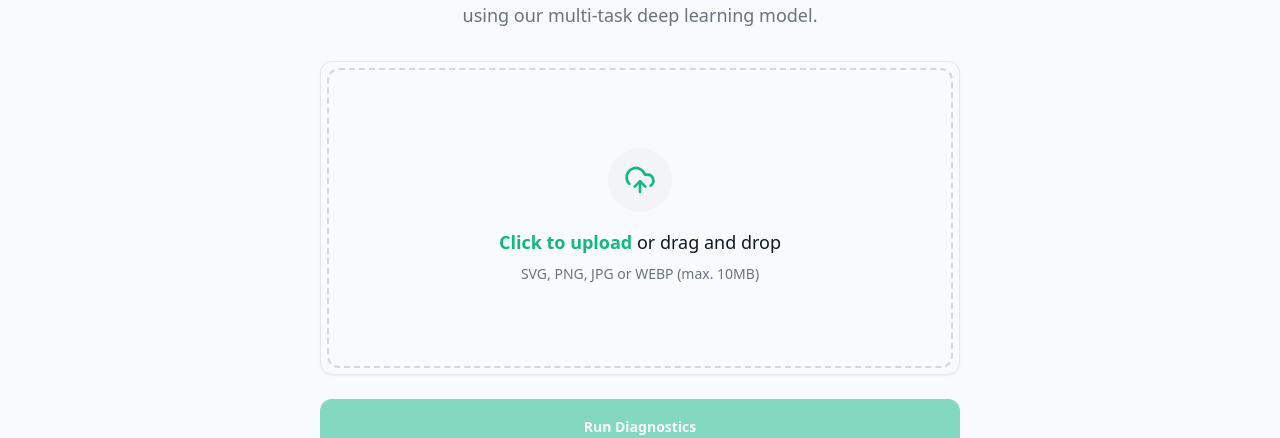
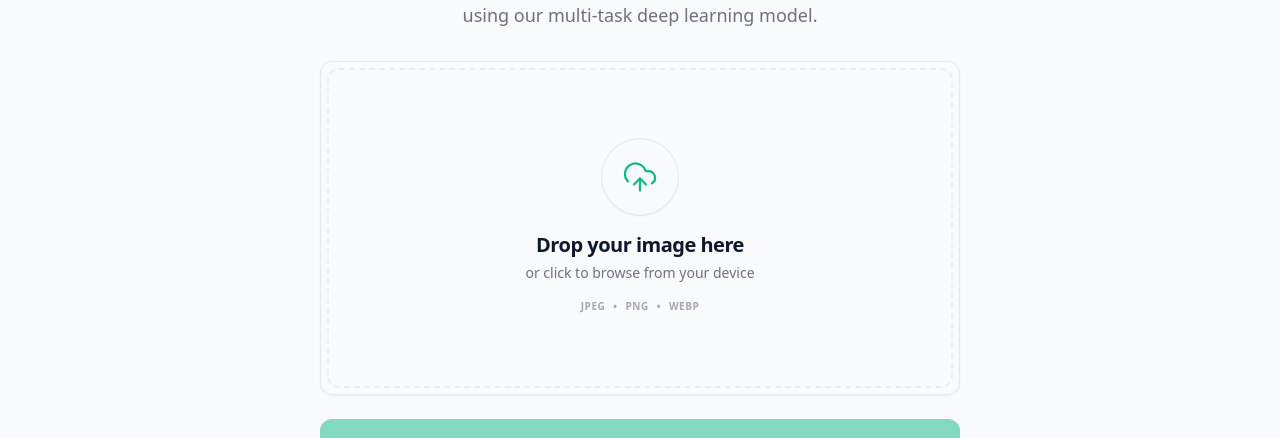
Before and after one commit to preethamdev05/Agri-AI, a React (Vite) app: page / in a window 1280 px wide. Shown: the part 188-626 px from the top of the page. Built offline with nearby package versions, Linux system fonts and the light colour scheme; no server answers.

Commit message:
style(ui): redesign file upload component with modern drag-drop zone and preview states

```diff
--- a/components/FileUpload.tsx
+++ b/components/FileUpload.tsx
@@ -1,5 +1,5 @@
 import React, { useCallback, useState, useRef } from 'react';
-import { UploadCloud, Image as ImageIcon, X, AlertCircle } from 'lucide-react';
+import { UploadCloud, Image as ImageIcon, X, AlertCircle, FileUp } from 'lucide-react';
 import { motion, AnimatePresence } from 'framer-motion';
 import Button from './ui/Button';
 
@@ -27,7 +27,7 @@ const FileUpload: React.FC<FileUploadProps> = ({
   const validateAndSelect = (file: File) => {
     setError(null);
     if (!file.type.startsWith('image/')) {
-      setError('Invalid file type. Please upload an image.');
+      setError('Invalid file type. Please upload an image (JPG, PNG, WEBP).');
       return;
     }
     if (file.size > MAX_FILE_SIZE) {
@@ -79,20 +79,23 @@ const FileUpload: React.FC<FileUploadProps> = ({
     <div className="w-full">
       <AnimatePresence mode="wait">
         {!selectedFile ? (
-          <div className="space-y-2">
+          <div className="space-y-3">
              <motion.div
               key="dropzone"
-              initial={{ opacity: 0, y: 10 }}
-              animate={{ opacity: 1, y: 0 }}
-              exit={{ opacity: 0, y: -10 }}
+              initial={{ opacity: 0, scale: 0.99 }}
+              animate={{ opacity: 1, scale: 1 }}
+              exit={{ opacity: 0, scale: 0.99 }}
               className={`
-                relative flex flex-col items-center justify-center w-full min-h-[300px]
-                rounded-xl border-2 border-dashed transition-all duration-200 cursor-pointer focus:outline-none focus:ring-2 focus:ring-primary focus:ring-offset-2
+                relative flex flex-col items-center justify-center w-full min-h-[320px]
+                rounded-xl border-2 border-dashed transition-all duration-300 cursor-pointer
+                focus:outline-none focus:ring-4 focus:ring-primary/10
                 ${isDragOver
-                  ? 'border-primary bg-primary/5'
-                  : error ? 'border-destructive/50 bg-destructive/5' : 'border-muted-foreground/25 hover:border-primary/50 hover:bg-muted/30'
+                  ? 'border-primary bg-primary/5 scale-[1.01]'
+                  : error
+                    ? 'border-destructive/40 bg-destructive/5'
+                    : 'border-border/60 hover:border-primary/40 hover:bg-muted/30'
                 }
-                ${disabled ? 'opacity-50 cursor-not-allowed' : ''}
+                ${disabled ? 'opacity-50 cursor-not-allowed grayscale' : ''}
               `}
               onDragOver={handleDragOver}
               onDragLeave={handleDragLeave}
@@ -101,7 +104,7 @@ const FileUpload: React.FC<FileUploadProps> = ({
               onKeyDown={!disabled ? handleKeyDown : undefined}
               role="button"
               tabIndex={disabled ? -1 : 0}
-              aria-label="Upload image dropzone. Click or drag and drop to upload."
+              aria-label="Upload image dropzone"
               aria-disabled={disabled}
             >
               <input
@@ -111,29 +114,44 @@ const FileUpload: React.FC<FileUploadProps> = ({
                 accept="image/*"
                 onChange={handleChange}
                 disabled={disabled}
-                aria-hidden="true"
               />
 
-              <div className="flex flex-col items-center justify-center pt-5 pb-6 text-center px-4">
-                <div className={`p-4 mb-4 rounded-full ${error ? 'bg-destructive/10 text-destructive' : 'bg-secondary text-primary'}`}>
-                  {error ? <AlertCircle size={32} /> : <UploadCloud size={32} />}
+              <div className="flex flex-col items-center justify-center pt-5 pb-6 text-center px-6 space-y-4">
+                <div className={`
+                  p-5 rounded-full shadow-sm transition-transform duration-300
+                  ${error ? 'bg-destructive/10 text-destructive' : 'bg-background text-primary ring-1 ring-border'}
+                  ${isDragOver ? 'scale-110' : ''}
+                `}>
+                  {error ? <AlertCircle size={36} strokeWidth={1.5} /> : <UploadCloud size={36} strokeWidth={1.5} />}
                 </div>
-                <p className="mb-2 text-lg font-medium text-foreground">
-                  <span className="font-semibold text-primary">Click to upload</span> or drag and drop
-                </p>
-                <p className="text-sm text-muted-foreground">
-                  SVG, PNG, JPG or WEBP (max. 10MB)
-                </p>
+
+                <div className="space-y-1">
+                  <p className="text-xl font-semibold tracking-tight text-foreground">
+                    Drop your image here
+                  </p>
+                  <p className="text-sm text-muted-foreground">
+                    or click to browse from your device
+                  </p>
+                </div>
+
+                <div className="flex gap-2 text-[10px] uppercase tracking-wider font-semibold text-muted-foreground/60">
+                   <span>JPEG</span>
+                   <span>•</span>
+                   <span>PNG</span>
+                   <span>•</span>
+                   <span>WEBP</span>
+                </div>
               </div>
             </motion.div>
+
             {error && (
               <motion.div
                 initial={{ opacity: 0, height: 0 }}
                 animate={{ opacity: 1, height: 'auto' }}
-                className="text-sm text-destructive font-medium flex items-center gap-2 px-1"
+                className="text-sm text-destructive font-medium flex items-center justify-center gap-2"
                 role="alert"
               >
-                <AlertCircle size={16} />
+                <AlertCircle size={14} />
                 {error}
               </motion.div>
             )}
@@ -144,28 +162,31 @@ const FileUpload: React.FC<FileUploadProps> = ({
             initial={{ opacity: 0, scale: 0.95 }}
             animate={{ opacity: 1, scale: 1 }}
             exit={{ opacity: 0, scale: 0.95 }}
-            className="relative w-full overflow-hidden rounded-xl border bg-background shadow-sm"
+            className="group relative w-full overflow-hidden rounded-xl border bg-card shadow-sm ring-1 ring-border/50"
           >
-            <div className="relative aspect-video w-full bg-black/5 flex items-center justify-center overflow-hidden">
+            <div className="relative aspect-video w-full bg-secondary/30 flex items-center justify-center overflow-hidden">
                {previewUrl ? (
                  <img
                    src={previewUrl}
-                   alt={`Preview of ${selectedFile.name}`}
-                   className="h-full w-full object-contain"
+                   alt="Preview"
+                   className="h-full w-full object-contain transition-transform duration-500 group-hover:scale-105"
                  />
                ) : (
-                 <ImageIcon className="text-muted-foreground h-12 w-12" />
+                 <ImageIcon className="text-muted-foreground/40 h-16 w-16" />
                )}
+
+               {/* Overlay for better visibility of image boundary */}
+               <div className="absolute inset-0 ring-1 ring-inset ring-black/5 rounded-xl pointer-events-none" />
             </div>
 
-            <div className="flex items-center justify-between p-4 bg-background">
-              <div className="flex items-center space-x-3 overflow-hidden">
-                <div className="flex-shrink-0 p-2 bg-primary/10 rounded-md text-primary">
-                  <ImageIcon size={20} aria-hidden="true" />
+            <div className="flex items-center justify-between p-4 bg-card border-t">
+              <div className="flex items-center gap-3 overflow-hidden">
+                <div className="flex-shrink-0 p-2.5 bg-primary/10 rounded-lg text-primary">
+                  <FileUp size={20} strokeWidth={2} />
                 </div>
-                <div className="truncate">
-                  <p className="text-sm font-medium truncate max-w-[200px]">{selectedFile.name}</p>
-                  <p className="text-xs text-muted-foreground">
+                <div className="min-w-0">
+                  <p className="text-sm font-semibold truncate text-foreground">{selectedFile.name}</p>
+                  <p className="text-xs text-muted-foreground font-medium">
                     {(selectedFile.size / 1024 / 1024).toFixed(2)} MB
                   </p>
                 </div>
@@ -176,8 +197,8 @@ const FileUpload: React.FC<FileUploadProps> = ({
                 size="sm"
                 onClick={onClear}
                 disabled={disabled}
-                className="h-8 w-8 p-0 rounded-full text-muted-foreground hover:text-destructive hover:border-destructive"
-                aria-label="Remove selected file"
+                className="h-9 w-9 p-0 rounded-full text-muted-foreground hover:text-destructive hover:border-destructive/30 hover:bg-destructive/5 transition-colors"
+                title="Remove image"
               >
                 <X size={16} />
               </Button>
```
